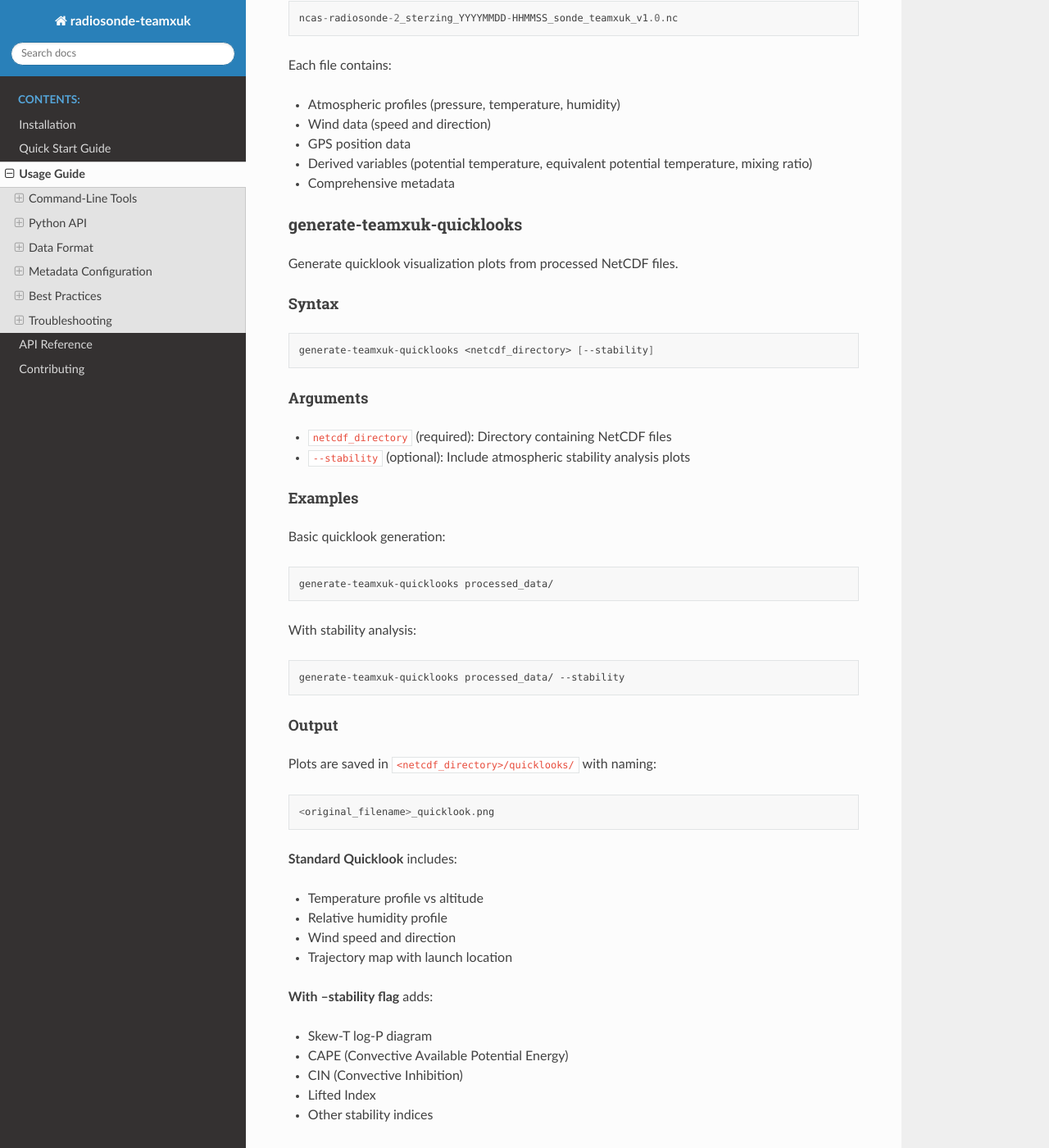
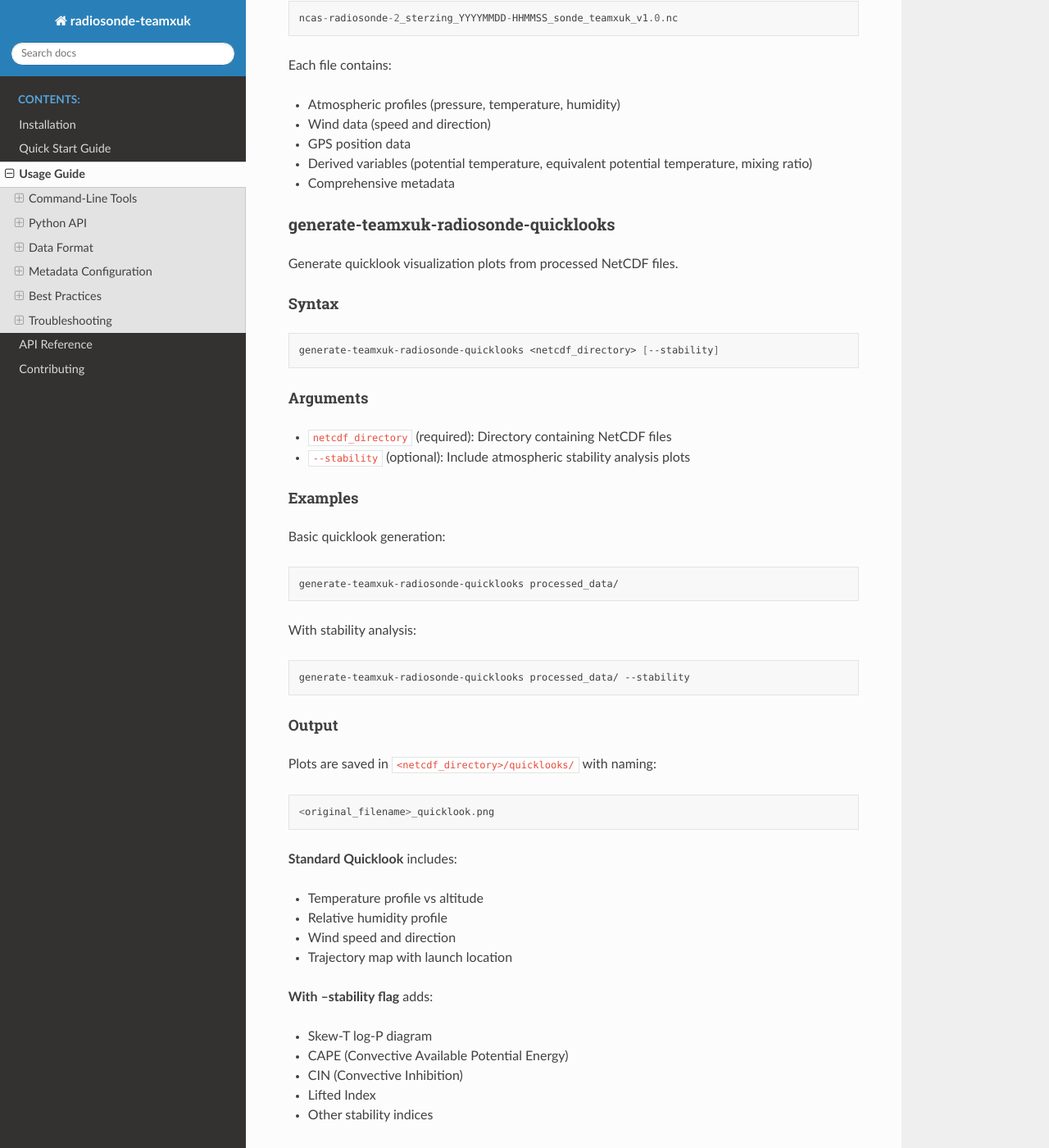
Before and after one commit to longlostjames/radiosonde-teamxuk, a Sphinx documentation site: the page built from docs/usage.md, in a window 1280 px wide and 1400 px high, scrolled down 1111 px. Shown: the whole window at 82% size. Built offline with Sphinx 7.4.7 and the Read the Docs theme 3.1.0, drawn with Linux system fonts in a browser that asks for light colours; some of the changed text lies outside the part shown.

Commit message:
Command line call generate-teamxuk-radiosonde-quicklooks

````diff
--- a/docs/index.rst
+++ b/docs/index.rst
@@ -46,7 +46,7 @@ Process radiosonde data::
 
 Generate quicklook plots::
 
-   generate-teamxuk-quicklooks netcdf_dir/ --stability
+   generate-teamxuk-radiosonde-quicklooks netcdf_dir/ --stability
 
 See :doc:`quickstart` for more examples.
 
--- a/docs/usage.md
+++ b/docs/usage.md
@@ -51,14 +51,14 @@ Each file contains:
 - Derived variables (potential temperature, equivalent potential temperature, mixing ratio)
 - Comprehensive metadata
 
-### generate-teamxuk-quicklooks
+### generate-teamxuk-radiosonde-quicklooks
 
 Generate quicklook visualization plots from processed NetCDF files.
 
 #### Syntax
 
 ```bash
-generate-teamxuk-quicklooks <netcdf_directory> [--stability]
+generate-teamxuk-radiosonde-quicklooks <netcdf_directory> [--stability]
 ```
 
 #### Arguments
@@ -70,12 +70,12 @@ generate-teamxuk-quicklooks <netcdf_directory> [--stability]
 
 Basic quicklook generation:
 ```bash
-generate-teamxuk-quicklooks processed_data/
+generate-teamxuk-radiosonde-quicklooks processed_data/
 ```
 
 With stability analysis:
 ```bash
-generate-teamxuk-quicklooks processed_data/ --stability
+generate-teamxuk-radiosonde-quicklooks processed_data/ --stability
 ```
 
 #### Output
@@ -268,7 +268,7 @@ Always review quicklook plots for data quality:
 process-teamxuk-radiosondes raw_edt/ processed/
 
 # Generate quicklooks with stability analysis
-generate-teamxuk-quicklooks processed/ --stability
+generate-teamxuk-radiosonde-quicklooks processed/ --stability
 
 # Review plots
 ls processed/quicklooks/
--- a/pyproject.toml
+++ b/pyproject.toml
@@ -36,7 +36,7 @@ classifiers = [
 
 [project.scripts]
 process-teamxuk-radiosondes = "radiosonde_teamxuk.process_radiosondes:main"
-generate-teamxuk-quicklooks = "radiosonde_teamxuk.generate_quicklooks:main"
+generate-teamxuk-radiosonde-quicklooks = "radiosonde_teamxuk.generate_quicklooks:main"
 
 [project.urls]
 Homepage = "https://github.com/longlostjames/radiosonde-teamxuk"
````
Also changed, not shown: INSTALL.md (+1 -1 lines), PACKAGE_SETUP.md (+2 -2 lines), README.md (+4 -4 lines), docs/installation.md (+1 -1 lines), docs/quickstart.md (+5 -5 lines).
